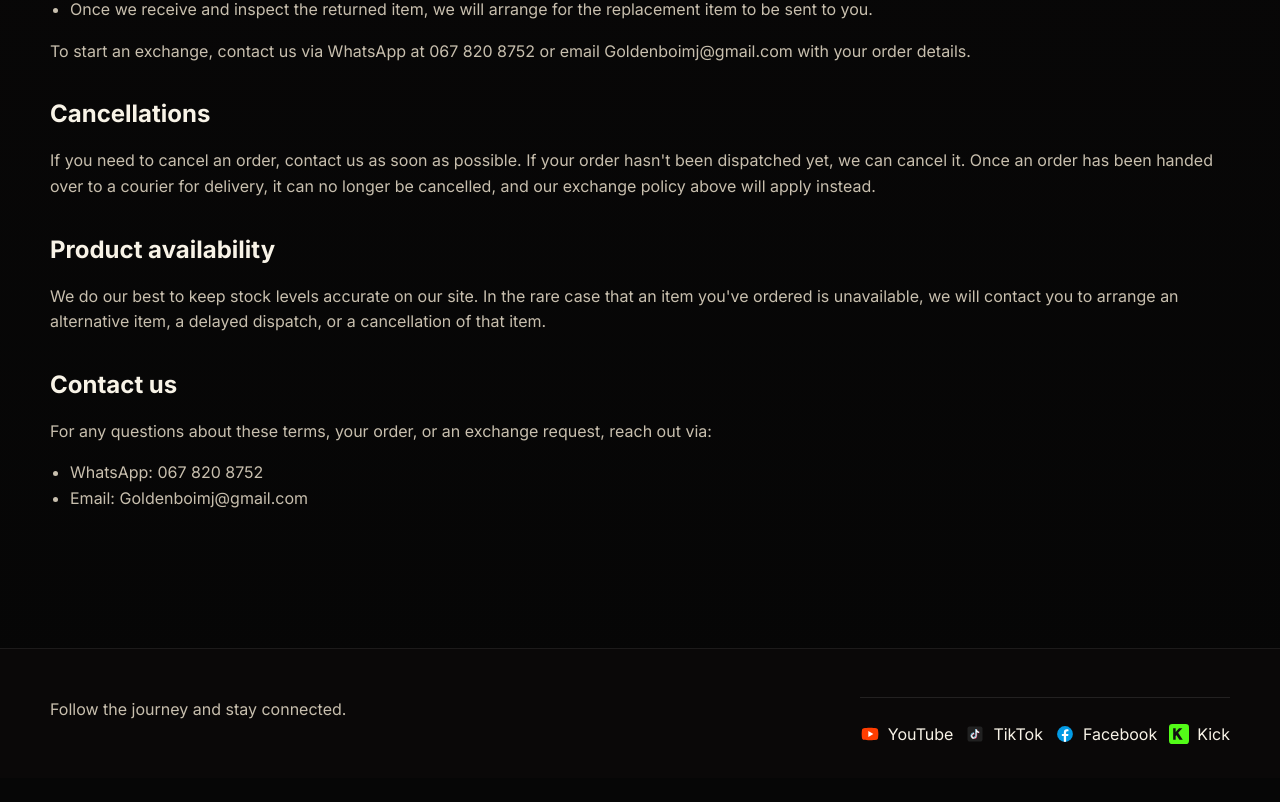
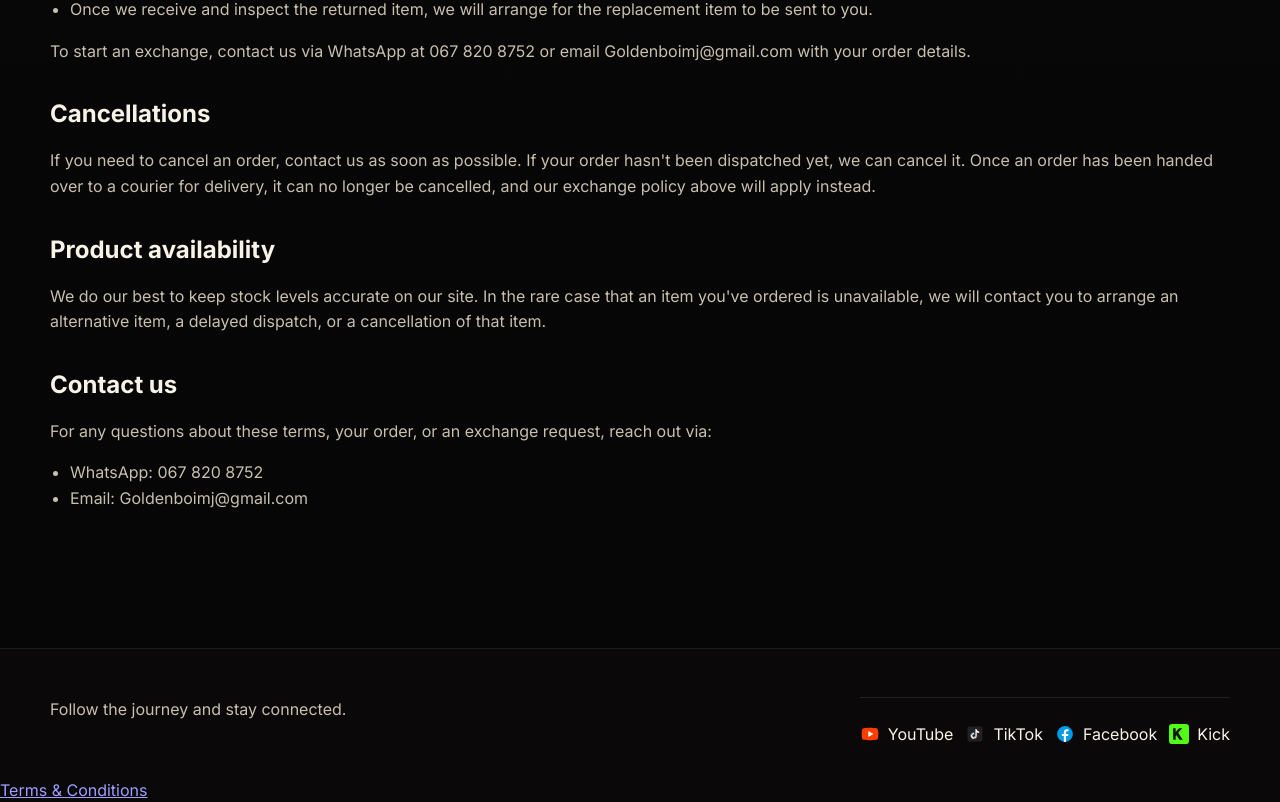
Before and after one commit to DanielMjuluki/GoldenboyStore, a Next.js app: page /terms in a window 1280 px wide. Shown: the part 1032-1834 px from the top of the page. Before the commit the page ends 1810 px from the top, so only its background shows below. Built offline with nearby package versions, Linux system fonts and the light colour scheme; no server answers.

Commit message:
Add Terms and Conditions footer link

```diff
--- a/app/layout.tsx
+++ b/app/layout.tsx
@@ -84,6 +84,9 @@ export default function RootLayout({ children }: { children: React.ReactNode })
               ))}
             </div>
           </div>
+            <div className="footer-legal">
+              <Link href="/terms">Terms &amp; Conditions</Link>
+            </div>
         </footer>
       </body>
     </html>
```
